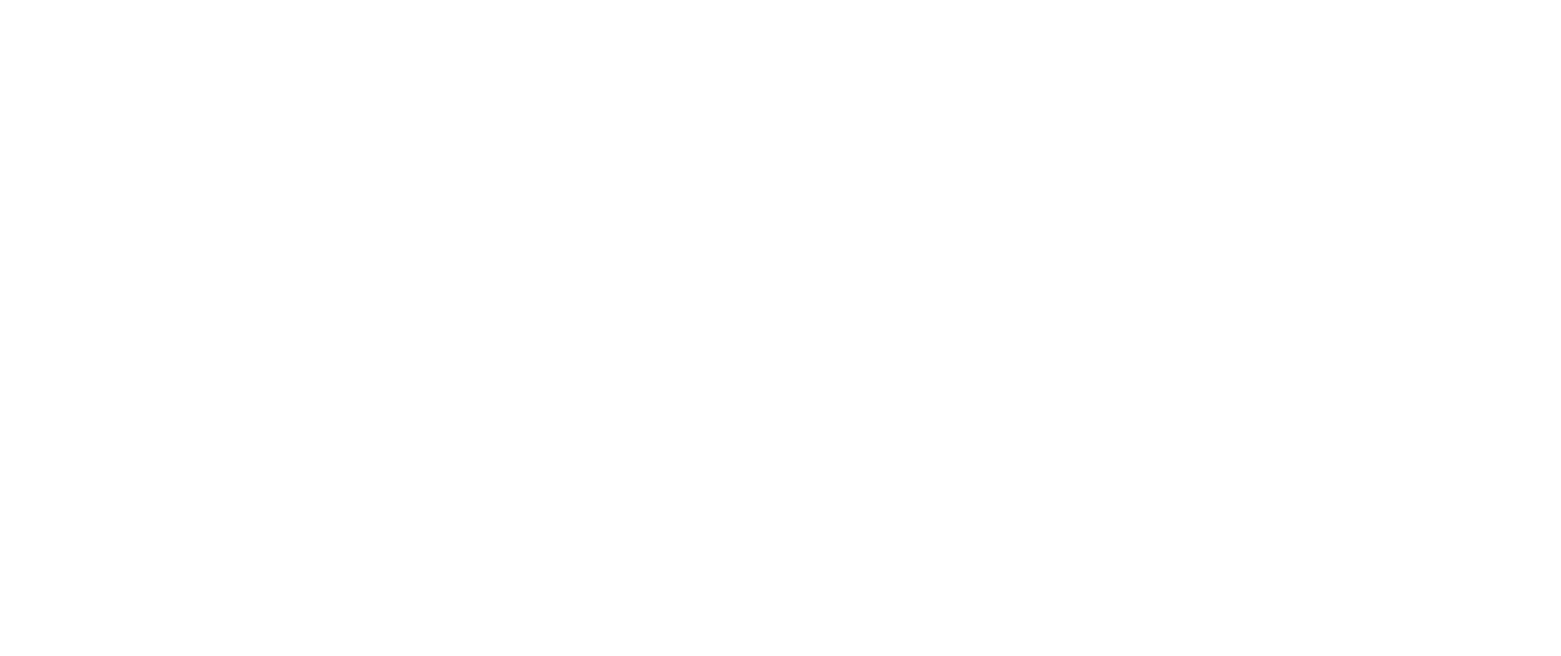
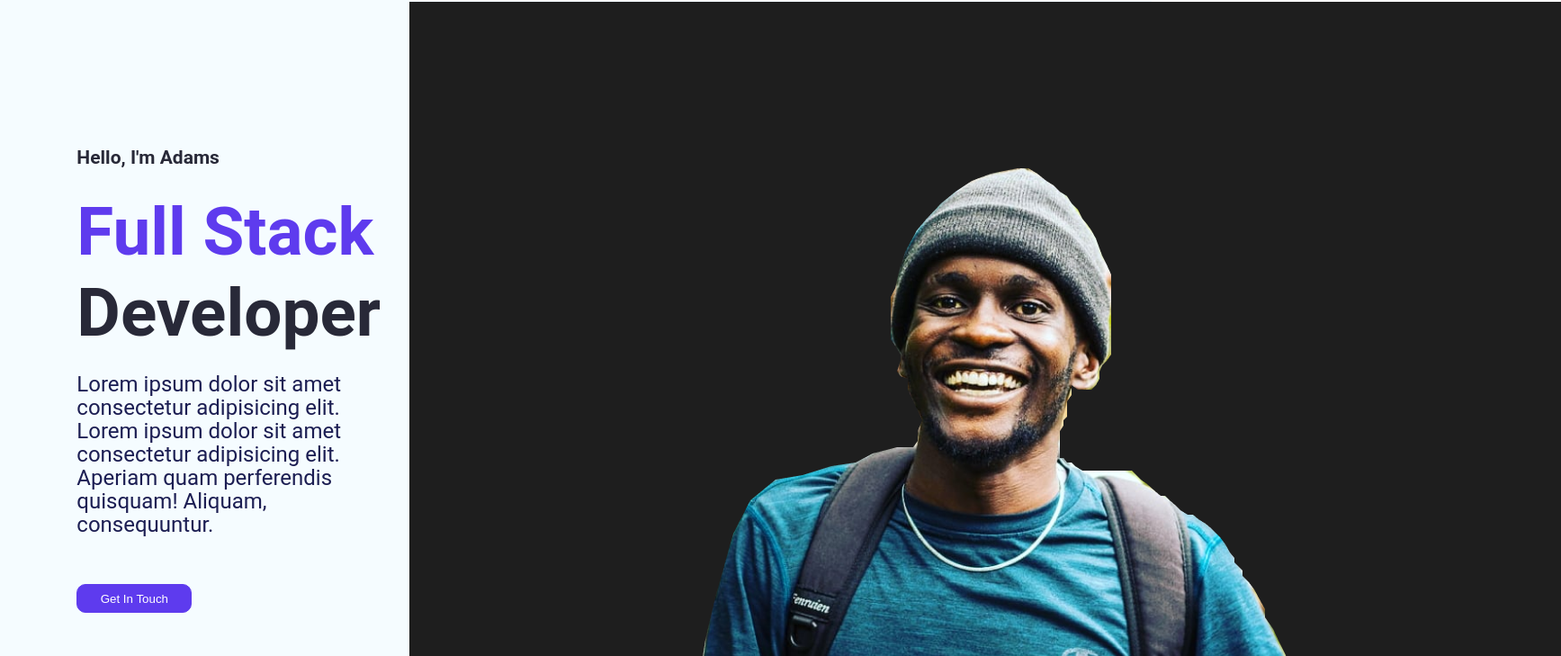
Before and after one commit to Aftermath001/Adams-Alvin-portfolio-website, a React (Create React App) app in the folder my-app/: page / in a window 1280 px wide. Shown: the part 131-860 px from the top of the page at 90% size, 1735 px wide, since content can reach past the window. Before the commit the page ends 800 px from the top, so only its background shows below. Built offline with nearby package versions, Linux system fonts and the light colour scheme.

Commit message:
Hero-section

```diff
--- a/my-app/src/App.css
+++ b/my-app/src/App.css
@@ -1,38 +1,213 @@
-.App {
+/* Global Css */
+ body{
+  margin: 0;
+  font-family: "Roboto", sans-serif;
+  -webkit-font-smoothing:"Roboto", sans-serif;
+  -moz-osx-font-smoothing:"Roboto", sans-serif ;
+  font-style: normal;
+ }
+ h1,
+ h2,
+ h3,
+ h4,
+ h5,
+ h6,
+ p{
+  margin: 0;
+ }
+
+ :root {
+  --primary:#5e3bee;
+  --heading-color:#282938;
+  --bg-shade:#f5fcff;
+  --github:#e62872;
+  --darkblue:#1c1e53;
+  --black:#000000;
+  --white:#ffffff;
+}
+btn{
+  font-family: "Roboto";
+  display: inline-block;
+  padding: 14px 32px;
+  font-size: 16px;
+  font-style: normal;
+  font-weight: 400;
+  line-height: 24px;
+  cursor: pointer;
   text-align: center;
+  text-decoration: none;
+  border-radius: 4px;
+  -webkit-border-radius: 5px;
+  -moz-border-radius: 5px;
+  -ms-border-radius: 5px;
+  -o-border-radius: 5px;
+  transition: background-color 0.5s;
+  -webkit-transition: background-color 0.5s;
+  -moz-transition: background-color 0.5s;
+  -ms-transition: background-color 0.5s;
+  -o-transition: background-color 0.5s;
+}
+.btn-outline-primary{
+  color: var(--primary);
+  background-color: var(--white);
+  border: 1px solid var(--primary);
+}
+.btn-outline-primary:hover{
+  color: var(--white);
+  background-color: var(--primary);
+
+}
+.btn-primary{
+  border-radius: 10px;
+  height: 2rem;
+  width: 8rem;
+  color: var(--white);
+  background-color: var(--primary);
+  border: 1px solid var(--primary);
+}
+.btn-primary:hover{
+  color: var(--primary);
+  background-color: var(--white);
+
+}
+.btn-github{
+  color: var(--white);
+  background-color: var(--github);
+  border: var(--github);
+  display: flex;
+  flex-direction: row;
+  justify-content: center;
+  align-items: center;
+  box-shadow: 0 1px 2px 0 rgba(16, 24, 40, 0.95) ;
+  gap: 16px;
+}
+.btn-github:hover{
+  color: var(--github);
+  background-color: var(--white);
 }
 
-.App-logo {
-  height: 40vmin;
-  pointer-events: none;
+/* Global Css Ends Here */
+
+/* Main Headings */
+
+/* Heading 1 */
+h1{
+
+  font-size: 56px;
+  font-weight: 700;
+  line-height: 67px;
+}
+/* Heading 2 */
+h2{
+
+  font-size: 48px;
+  font-weight: 700;
+  line-height: 58px;
+}
+/* Heading 3 */
+h3{
+
+  font-size: 24px;
+  font-weight: 700;
+  line-height: 34px;
 }
 
-@media (prefers-reduced-motion: no-preference) {
-  .App-logo {
-    animation: App-logo-spin infinite 20s linear;
-  }
+/* Body 1*/
+
+.text-lg{
+  color: var(--darkblue);
+  font-size: 18px;
+  font-style:normal ;
+  font-weight: 400;
+  line-height: 27px;
+}
+/* Body 2*/
+
+.text-md{
+  color: var(--darkblue);
+  font-size: 16px;
+  font-style:normal ;
+  font-weight: 400;
+  line-height: 24px;
+}
+/* Body 1*/
+
+.text-sm{
+  color: var(--darkblue);
+  font-size: 14px;
+  font-style:normal ;
+  font-weight: 400;
+  line-height: 21px;
 }
 
-.App-header {
-  background-color: #282c34;
-  min-height: 100vh;
+/* Section Titles */
+/* Skills and About Me */
+.section-title{
+  color: var(--heading-color);
+  font-size: 21px;
+  text-align: center;
+  font-size: normal;
+  font-weight: 600;
+  line-height: 32px;
+  display: flex;
+  align-items: flex-start;
+}
+/* Portfolio, Testimonials & Contact Me */
+.sub-title{
+  color: var(--heading-color);
+  font-size: 16px;
+  font-weight: 600;
+  line-height: 24px;
+}
+/* Section Title Ends Here */
+
+/* Hero Section Style */
+.hero-section{
+  display: grid;
+  grid-template-columns: repeat(2, 1fr);
+  padding: 133.333px 85.333px 133.333px;
+  justify-content: space-between;
+  align-items: center;
+  gap: 32px;
+  background-color: var(--bg-shade);
+}
+.hero-section-content-box{
   display: flex;
   flex-direction: column;
-  align-items: center;
-  justify-content: center;
-  font-size: calc(10px + 2vmin);
-  color: white;
+  align-items: flex-start;
+  gap: 32px;
 }
+.hero-section-content{
+  display: flex;
+  flex-direction: column;
+  align-items: flex-start;
+  gap: 21.33px;
 
-.App-link {
-  color: #61dafb;
 }
+.hero-section-content-box > button{
+ margin-top: 21.33px;
+}
+.hero-section-title{
+  color: var(--heading-color);
+  font-weight: 700;
+  font-size: 74.667px;
+  line-height: 90px;
+  align-self: stretch;
 
-@keyframes App-logo-spin {
-  from {
-    transform: rotate(0deg);
-  }
-  to {
-    transform: rotate(360deg);
-  }
 }
+.hero-section-title-color{
+  color: var(--primary);
+}
+.hero-section-description{
+  color: var(--darkblue);
+  font-size: 24px;
+  font-weight: 400;
+  line-height: 26px;
+}
+.hero-section-img{
+  display: flex;
+}
+.hero-section-img > img{
+  width: 100%;
+  height: 100%;
+}
--- a/my-app/src/Pages/Home/HeroSection.jsx
+++ b/my-app/src/Pages/Home/HeroSection.jsx
@@ -2,7 +2,26 @@
 
 function HeroSection() {
   return (
-    <div><h1>HEROES</h1></div>
+    <section id ="heroSection" className='hero-section'>
+        <div className='hero-section-content-box'>
+            <div className='hero-section-content'>
+                <p className='section-title'>Hello, I'm Adams</p>
+                <h1 className='hero-section-title'>
+                    <span className='hero-section-title-color'>Full Stack</span>{" "} <br />
+                    Developer
+                </h1>
+                <p className='hero-section-description'>
+                    Lorem ipsum dolor sit amet consectetur adipisicing elit.
+                    <br />
+                    Lorem ipsum dolor sit amet consectetur adipisicing elit. Aperiam quam perferendis quisquam! Aliquam, consequuntur.
+                </p>
+            </div>
+            <button className='btn btn-primary'>Get In Touch</button>
+        </div>
+        <div className='hero-secttion-image'>
+            <img src='./images/Bg.png' alt='Hero Section'/>
+        </div>
+    </section>
   )
 }
 
```
Also changed, not shown: my-app/public/images/Bg.png (added).
